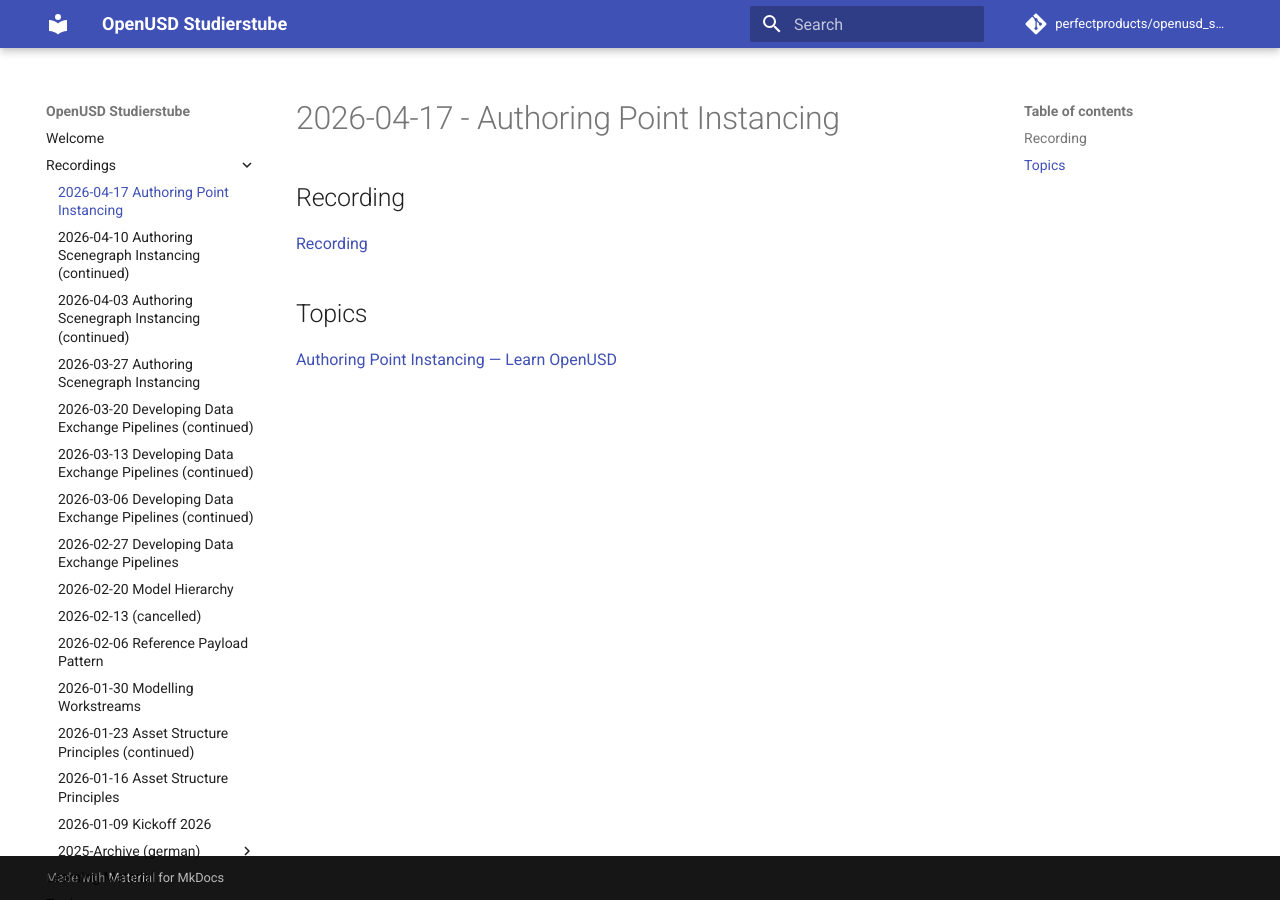
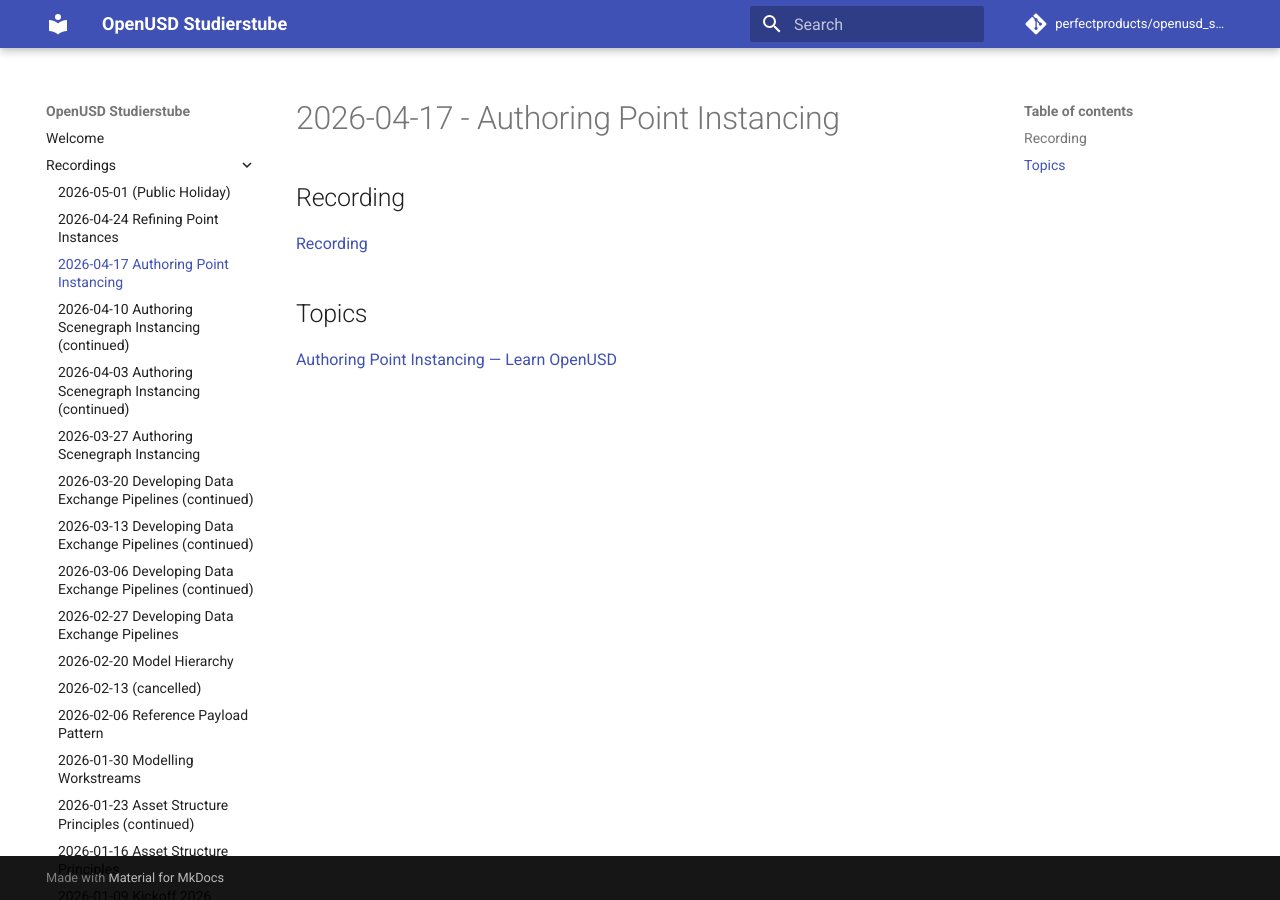
Before and after one commit to perfectproducts/openusd_studierstube, an MkDocs documentation site: the page built from docs/recordings/2026-04-17/notes.md, in a window 1280 px wide. Built offline with MkDocs 1.6.1 and Material for MkDocs 9.7.7, drawn with Linux system fonts in a browser that asks for light colours; comment, search, counter and statistics services are not loaded.

Commit message:
2026/04/24

```diff
--- a/mkdocs.yml
+++ b/mkdocs.yml
@@ -13,6 +13,8 @@
 nav:
   - Welcome: index.md
   - Recordings:
+    - 2026-05-01 (Public Holiday): https://en.wikipedia.org/wiki/Labor_Day
+    - 2026-04-24 Refining Point Instances: recordings/2026-04-24/notes.md
     - 2026-04-17 Authoring Point Instancing: recordings/2026-04-17/notes.md
     - 2026-04-10 Authoring Scenegraph Instancing (continued): recordings/2026-04-10/notes.md
     - 2026-04-03 Authoring Scenegraph Instancing (continued): recordings/2026-04-03/notes.md
```
Also changed, not shown: docs/recordings/2026-04-24/notes.md (added, +9 -0 lines).
